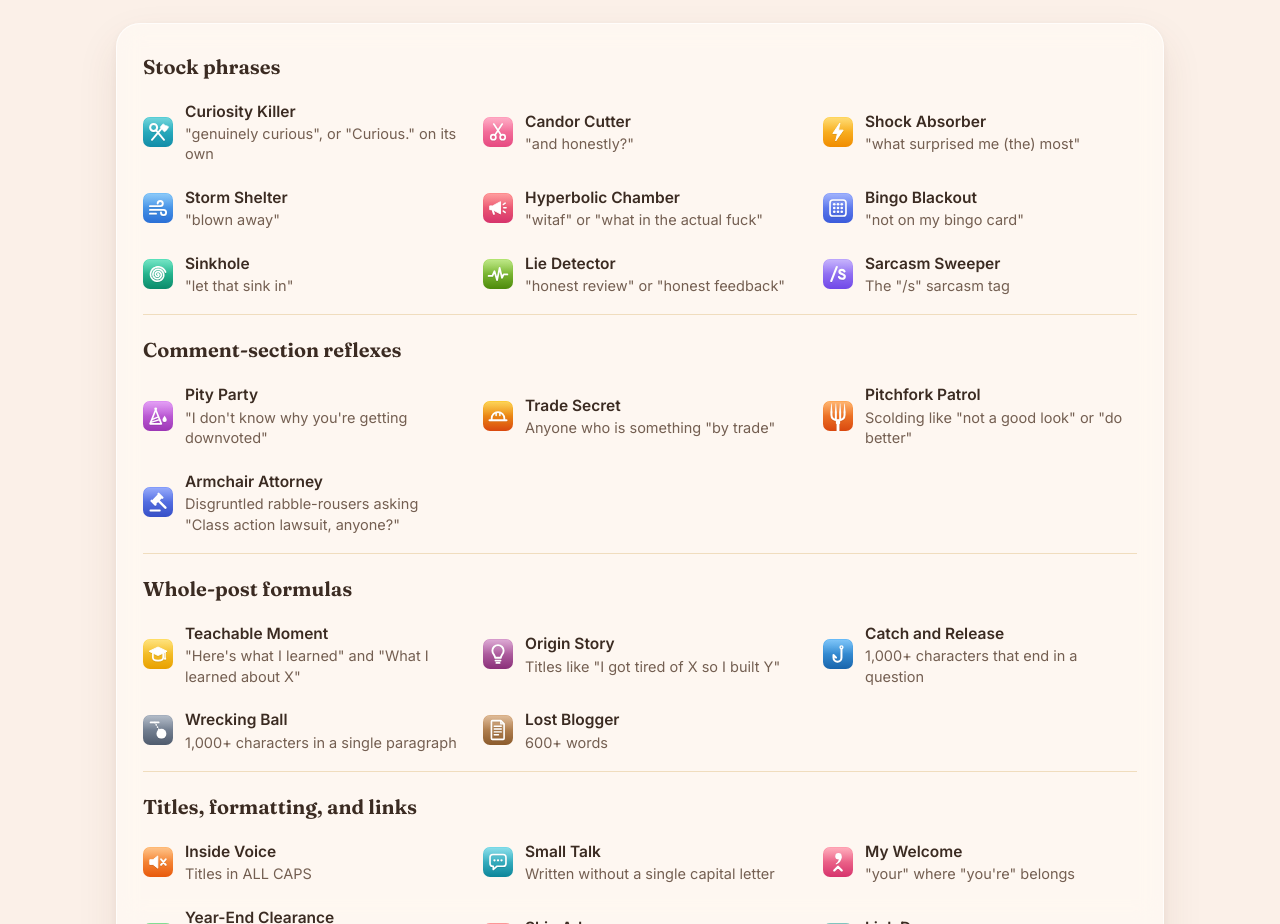
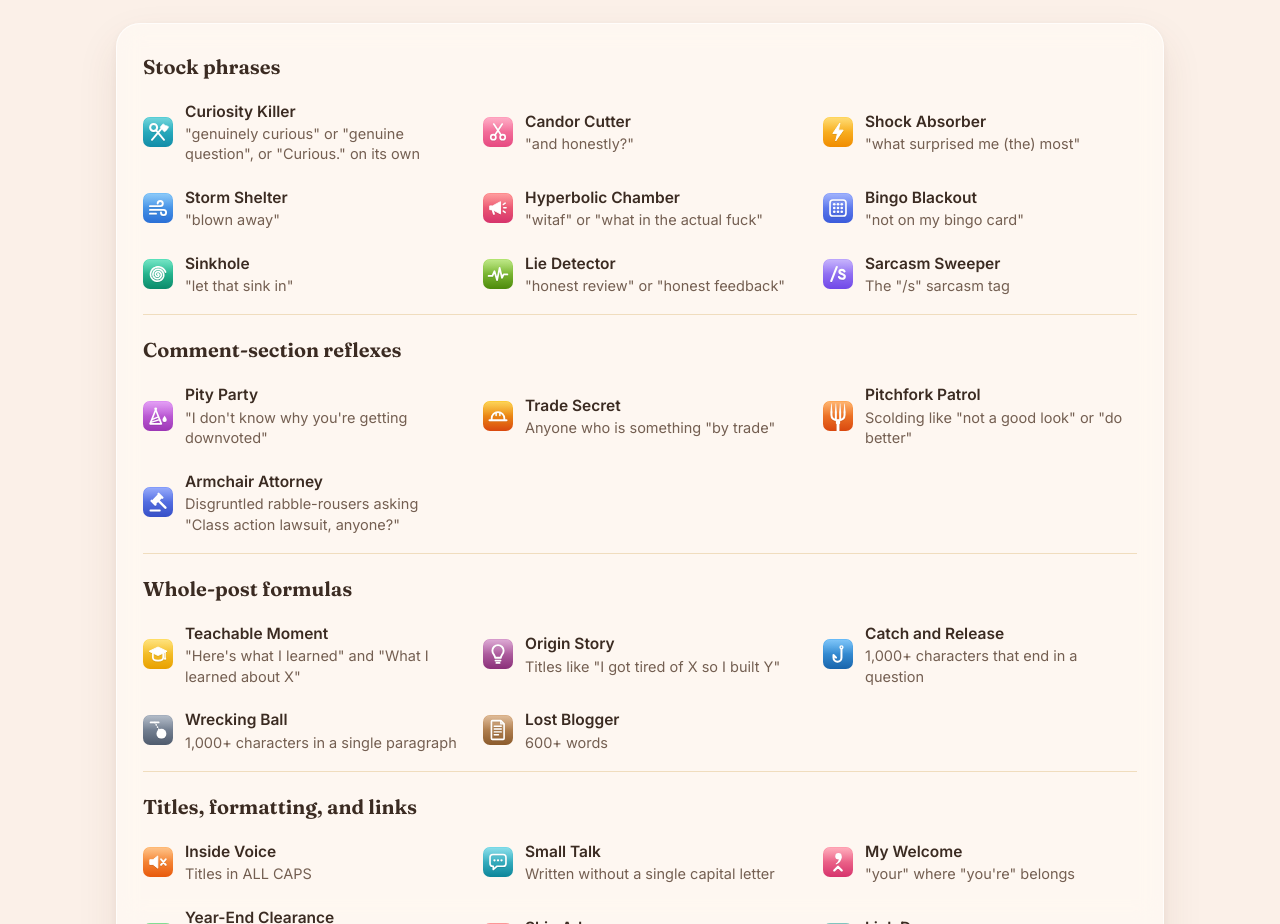
Before and after one commit to Bretteroo/Sheddit, a plain HTML site: page index.html in a window 1280 px wide. Shown: the part 1500-2424 px from the top of the page. Drawn offline with Linux system fonts and the light colour scheme.

Commit message:
Add "genuine question" to Curiosity Killer's description
Co-Authored-By: Claude Opus 5.5 <noreply@anthropic.com>

```diff
--- a/index.html
+++ b/index.html
@@ -70,7 +70,7 @@
   <div class="group reveal">
     <h3>Stock phrases</h3>
     <ul>
-      <li><img src="images/filters/curiosity-killer.svg" alt="" width="30" height="30"><div><b>Curiosity Killer</b><span>"genuinely curious", or "Curious." on its own</span></div></li>
+      <li><img src="images/filters/curiosity-killer.svg" alt="" width="30" height="30"><div><b>Curiosity Killer</b><span>"genuinely curious" or "genuine question", or "Curious." on its own</span></div></li>
       <li><img src="images/filters/candor-cutter.svg" alt="" width="30" height="30"><div><b>Candor Cutter</b><span>"and honestly?"</span></div></li>
       <li><img src="images/filters/shock-absorber.svg" alt="" width="30" height="30"><div><b>Shock Absorber</b><span>"what surprised me (the) most"</span></div></li>
       <li><img src="images/filters/storm-shelter.svg" alt="" width="30" height="30"><div><b>Storm Shelter</b><span>"blown away"</span></div></li>
```
